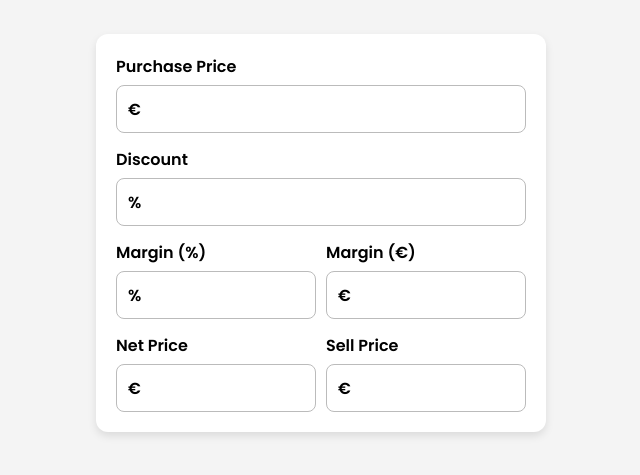
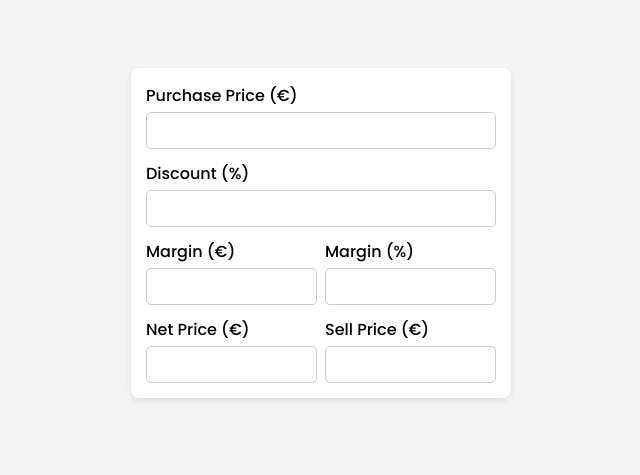
Before and after one commit to 128476235/calculator, a plain HTML site: page index.html in a window 1280 px wide. Shown: the part 167-642 px from the top of the page, without its empty margins (319-959 px from the left). Drawn offline with Linux system fonts and the light colour scheme.

Commit message:
Update index.html

```diff
--- a/index.html
+++ b/index.html
@@ -4,131 +4,90 @@
    <meta charset="UTF-8">
    <meta name="viewport" content="width=device-width, initial-scale=1.0, user-scalable=no">
    <title>Calculator</title>
-   <link rel="icon" type="image/png" sizes="192x192" href="android-chrome-192x192.png">
-   <link rel="apple-touch-icon" sizes="180x180" href="apple-touch-icon.png">
-   <link href="https://fonts.googleapis.com/css2?family=Poppins:wght@400;600&display=swap" rel="stylesheet">
+   <link href="https://fonts.googleapis.com/css2?family=Poppins:wght@300;500&display=swap" rel="stylesheet">
    <style>
        * { margin: 0; padding: 0; box-sizing: border-box; }
-       html, body {
-           width: 100%; height: 100%; overflow: hidden;
-           background-color: #f4f4f4; font-family: 'Poppins', sans-serif;
+       body {
            display: flex; align-items: center; justify-content: center;
-           padding: 2vw;
-           -webkit-user-select: none;
-           user-select: none;
+           height: 100vh; background-color: #f4f4f4;
+           font-family: 'Poppins', sans-serif;
        }
        .container {
-           width: 90%; max-width: 450px; background: white;
-           padding: 20px; border-radius: 12px;
-           box-shadow: 0 4px 8px rgba(0, 0, 0, 0.1);
-           display: flex; flex-direction: column; gap: 14px;
-           justify-content: center;
-           position: relative;
+           width: 100%; max-width: 380px; background: white;
+           padding: 15px; border-radius: 8px;
+           box-shadow: 0 2px 6px rgba(0, 0, 0, 0.1);
+           display: flex; flex-direction: column; gap: 12px;
        }
-       .field { display: flex; flex-direction: column; gap: 6px; width: 100%; }
-       label { font-weight: 600; text-align: left; font-size: 16px; }
+       .field { display: flex; flex-direction: column; gap: 4px; }
+       label { font-weight: 500; }
        .input-wrapper {
-           display: flex;
-           align-items: center;
-           position: relative;
+           display: flex; position: relative;
        }
        .input-wrapper span {
-           position: absolute;
-           left: 12px;
-           font-size: 16px;
-           font-weight: bold;
+           position: absolute; left: 10px; font-weight: bold;
        }
        input {
-           width: 100%; padding: 14px 14px 14px 30px; border: 1px solid #bbb;
-           border-radius: 8px; font-size: 16px;
+           width: 100%; padding: 10px 10px 10px 30px;
+           border: 1px solid #ccc; border-radius: 5px;
        }
-       input:focus {
-           outline: 3px solid #1E4E8C;
-       }
-       .row { display: flex; gap: 10px; width: 100%; }
+       .row { display: flex; gap: 8px; }
    </style>
 </head>
 <body>
    <div class="container">
        <div class="field">
-           <label>Purchase Price</label>
-           <div class="input-wrapper">
-               <span>€</span>
-               <input type="number" id="purchasePrice" oninput="calculateValues()">
-           </div>
+           <label>Purchase Price (€)</label>
+           <input type="number" id="purchasePrice" oninput="calculate()">
        </div>
        <div class="field">
-           <label>Discount</label>
-           <div class="input-wrapper">
-               <span>%</span>
-               <input type="number" id="discount" oninput="calculateValues()">
+           <label>Discount (%)</label>
+           <input type="number" id="discount" oninput="calculate()">
+       </div>
+       <div class="row">
+           <div class="field">
+               <label>Margin (€)</label>
+               <input type="number" id="profitAmount" oninput="calculate()">
+           </div>
+           <div class="field">
+               <label>Margin (%)</label>
+               <input type="number" id="profitMargin" oninput="calculate()">
            </div>
        </div>
        <div class="row">
            <div class="field">
-               <label>Margin (%)</label>
-               <div class="input-wrapper">
-                   <span>%</span>
-                   <input type="number" id="profitMargin" oninput="calculateValues()">
-               </div>
+               <label>Net Price (€)</label>
+               <input type="number" id="sellPriceExcl" readonly>
            </div>
            <div class="field">
-               <label>Margin (€)</label>
-               <div class="input-wrapper">
-                   <span>€</span>
-                   <input type="number" id="profitAmount" oninput="calculateValues()">
-               </div>
-           </div>
-       </div>
-       <div class="row">
-           <div class="field">
-               <label>Net Price</label>
-               <div class="input-wrapper">
-                   <span>€</span>
-                   <input type="number" id="sellPriceExcl" readonly>
-               </div>
-           </div>
-           <div class="field">
-               <label>Sell Price</label>
-               <div class="input-wrapper">
-                   <span>€</span>
-                   <input type="number" id="sellPriceIncl" oninput="calculateValues()">
-               </div>
+               <label>Sell Price (€)</label>
+               <input type="number" id="sellPriceIncl" oninput="calculate()">
            </div>
        </div>
    </div>
 
    <script>
-       function calculateValues() {
+       function calculate() {
            let purchasePrice = parseFloat(document.getElementById('purchasePrice').value) || 0;
            let discount = parseFloat(document.getElementById('discount').value) || 0;
-           let marginPercent = parseFloat(document.getElementById('profitMargin').value) || 0;
-           let marginAmount = parseFloat(document.getElementById('profitAmount').value) || 0;
+           let profitMargin = parseFloat(document.getElementById('profitMargin').value) || 0;
+           let profitAmount = parseFloat(document.getElementById('profitAmount').value) || 0;
            let sellPriceIncl = parseFloat(document.getElementById('sellPriceIncl').value) || 0;
 
-           let sellPriceExcl = purchasePrice * (1 + marginPercent / 100);
+           let discountedPrice = purchasePrice * (1 - discount / 100);
+           let sellPriceExcl = discountedPrice * (1 + profitMargin / 100);
            let finalSellPriceIncl = sellPriceExcl * 1.21;
 
-           if (!isNaN(marginPercent)) {
+           if (profitMargin > 0) {
+               document.getElementById('profitAmount').value = (sellPriceExcl - discountedPrice).toFixed(2);
+           }
+           if (profitAmount > 0) {
+               sellPriceExcl = discountedPrice + profitAmount;
+               finalSellPriceIncl = sellPriceExcl * 1.21;
+               document.getElementById('profitMargin').value = ((profitAmount / sellPriceExcl) * 100).toFixed(2);
+           }
+           if (discount > 0) {
+               document.getElementById('sellPriceIncl').value = finalSellPriceIncl.toFixed(2);
                document.getElementById('sellPriceExcl').value = sellPriceExcl.toFixed(2);
-               document.getElementById('sellPriceIncl').value = finalSellPriceIncl.toFixed(2);
-               document.getElementById('profitAmount').value = (sellPriceExcl - purchasePrice).toFixed(2);
-           }
-
-           if (!isNaN(marginAmount)) {
-               sellPriceExcl = purchasePrice + marginAmount;
-               finalSellPriceIncl = sellPriceExcl * 1.21;
-               document.getElementById('sellPriceExcl').value = sellPriceExcl.toFixed(2);
-               document.getElementById('sellPriceIncl').value = finalSellPriceIncl.toFixed(2);
-               document.getElementById('profitMargin').value = ((marginAmount / sellPriceExcl) * 100).toFixed(2);
-           }
-
-           if (!isNaN(discount) && discount >= 0) {
-               let discountedPrice = finalSellPriceIncl * (1 - discount / 100);
-               document.getElementById('sellPriceIncl').value = discountedPrice.toFixed(2);
-               document.getElementById('sellPriceExcl').value = (discountedPrice / 1.21).toFixed(2);
-               document.getElementById('profitAmount').value = ((discountedPrice / 1.21) - purchasePrice).toFixed(2);
-               document.getElementById('profitMargin').value = ((document.getElementById('profitAmount').value / (discountedPrice / 1.21)) * 100).toFixed(2);
            }
        }
    </script>
```
